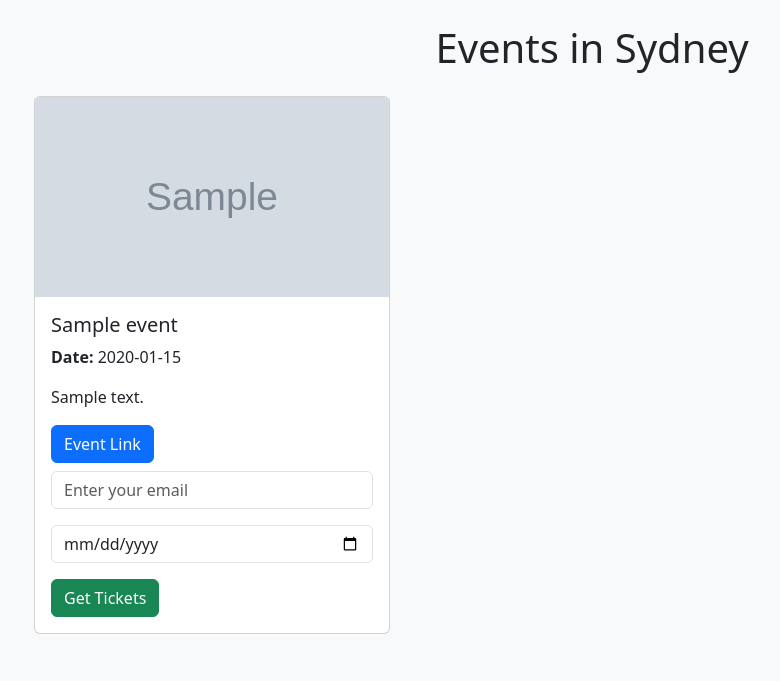
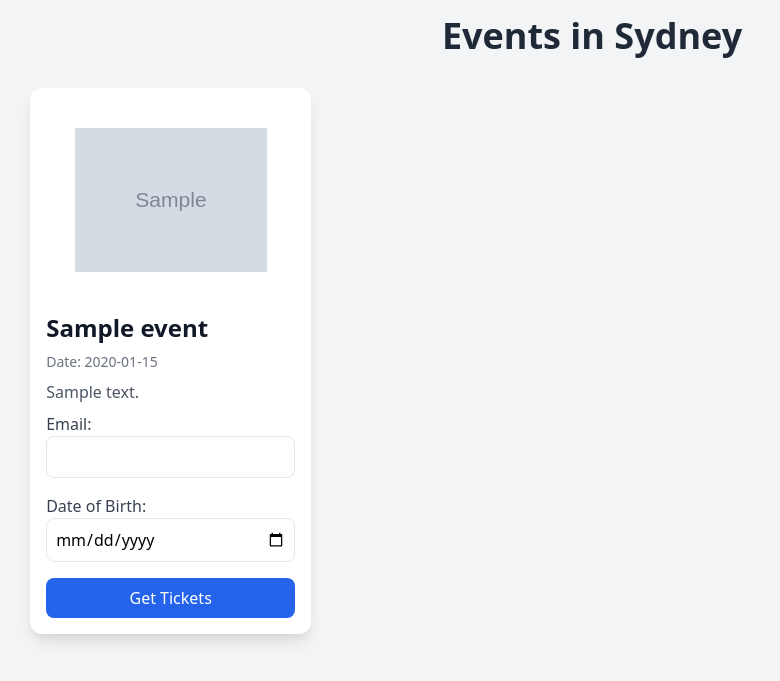
Before and after one commit to ManishGhildiyal/Assignment-, a Flask app: page / in a window 1280 px wide. Shown: the top 681 px of the page, without its empty margins (48-828 px from the left). Run offline with Flask 3, Linux system fonts and the light colour scheme; tables that the repository leaves empty hold one stand-in row (values such as "Sample post"); grey boxes marked "Sample" are stand-in pictures.

Commit message:
Update index.html

```diff
--- a/templates/index.html
+++ b/templates/index.html
@@ -4,61 +4,47 @@
     <meta charset="UTF-8">
     <meta name="viewport" content="width=device-width, initial-scale=1.0">
     <title>Events in Sydney</title>
-    <!-- Bootstrap CSS -->
-    <link href="https://cdn.jsdelivr.net/npm/bootstrap@5.3.3/dist/css/bootstrap.min.css" rel="stylesheet" integrity="sha384-QWTKZyjpPEjISv5WaRU9OFeRpok6YctnYmDr5pNlyT2bRjXh0JMhjY6hW+ALEwIH" crossorigin="anonymous">
-    <style>
-        .event-card {
-            margin-bottom: 1.5rem;
-        }
-        .card-img-top {
-            height: 200px;
-            object-fit: cover;
-        }
-        .otp-field {
-            display: none;
-        }
-    </style>
+    <link href="https://cdn.jsdelivr.net/npm/tailwindcss@2.2.19/dist/tailwind.min.css" rel="stylesheet">
 </head>
-<body class="bg-light">
-    <div class="container py-4">
-        <h1 class="text-center mb-4">Events in Sydney</h1>
+<body class="bg-gray-100 font-sans">
+    <div class="container mx-auto p-4">
+        <h1 class="text-4xl font-extrabold mb-8 text-center text-gray-800">Events in Sydney</h1>
 
         {% with messages = get_flashed_messages(with_categories=true) %}
             {% if messages %}
                 {% for category, message in messages %}
-                    <div class="alert alert-{{ 'success' if category == 'success' else 'info' if category == 'info' else 'danger' }}" role="alert">
+                    <div class="bg-{{ 'green' if category == 'success' else 'red' if category == 'error' else 'blue' }}-100 border-{{ 'green' if category == 'success' else 'red' if category == 'error' else 'blue' }}-400 text-{{ 'green' if category == 'success' else 'red' if category == 'error' else 'blue' }}-700 px-4 py-3 rounded relative mb-4" role="alert">
                         {{ message }}
                     </div>
                 {% endfor %}
             {% endif %}
         {% endwith %}
 
-        <div class="row">
+        <div class="grid grid-cols-1 sm:grid-cols-2 md:grid-cols-3 gap-4">
             {% for event in events %}
-                <div class="col-md-4">
-                    <div class="card event-card">
-                        <img src="{{ event.display_image_url }}" alt="{{ event.name }} image" class="card-img-top">
-                        <div class="card-body">
-                            <h5 class="card-title">{{ event.name }}</h5>
-                            <p class="card-text"><strong>Date:</strong> {{ event.date }}</p>
-                            <p class="card-text">{{ event.description }}</p>
-                            <a href="{{ event.url }}" class="btn btn-primary mb-2">Event Link</a>
-                            <form action="{{ url_for('get_tickets') }}" method="POST" class="ticket-form">
+                <div class="bg-white rounded-xl shadow-lg p-4 hover:shadow-xl transform hover:scale-105 transition duration-300 max-w-sm mx-auto">
+                    <img src="{{ event.image_url or 'https://picsum.photos/200/200?random=' + event.id|string }}" alt="{{ event.name }}" class="w-48 h-48 object-contain rounded-lg mx-auto aspect-square">
+                    <div class="space-y-2 mt-4">
+                        <h2 class="text-2xl font-extrabold text-gray-900">{{ event.name }}</h2>
+                        <p class="text-gray-500 text-sm">Date: {{ event.date }}</p>
+                        <p class="text-gray-600">{{ event.description }}</p>
+                        <form action="{{ url_for('get_tickets') }}" method="post" class="mt-6">
                             <input type="hidden" name="url" value="{{ event.url }}">
-                                <div class="mb-3">
-                                    <input type="email" name="email" class="form-control" placeholder="Enter your email"
-                                        {% if request.args.get('ticket_id') and event.url == session.get('event_url') %}disabled{% endif %} required>
+                            <div class="mb-4">
+                                <label for="email-{{ event.id }}" class="block text-gray-700 font-medium">Email:</label>
+                                <input type="email" name="email" id="email-{{ event.id }}" class="w-full border rounded-lg p-2 focus:outline-none focus:ring-2 focus:ring-blue-500" required>
                             </div>
-                                <div class="mb-3">
-                                    <input type="date" name="dob" class="form-control"
-                                        {% if request.args.get('ticket_id') and event.url == session.get('event_url') %}disabled{% endif %} required>
+                            <div class="mb-4">
+                                <label for="dob-{{ event.id }}" class="block text-gray-700 font-medium">Date of Birth:</label>
+                                <input type="date" name="dob" id="dob-{{ event.id }}" class="w-full border rounded-lg p-2 focus:outline-none focus:ring-2 focus:ring-blue-500" required>
                             </div>
-                                <div class="mb-3 otp-field"
-                                    {% if request.args.get('ticket_id') and event.url == session.get('event_url') %}style="display: block;"{% endif %}>
-                                    <input type="text" name="otp" class="form-control" placeholder="Enter OTP"
-                                        {% if request.args.get('ticket_id') and event.url == session.get('event_url') %}required{% endif %}>
+                            {% if request.args.get('ticket_id') and event.url == session.get('event_url') %}
+                                <div class="mb-4">
+                                    <label for="otp-{{ event.id }}" class="block text-gray-700 font-medium">OTP:</label>
+                                    <input type="text" name="otp" id="otp-{{ event.id }}" class="w-full border rounded-lg p-2 focus:outline-none focus:ring-2 focus:ring-blue-500" required>
                                 </div>
-                                <button type="submit" class="btn btn-success ticket-btn">
+                            {% endif %}
+                            <button type="submit" class="w-full bg-blue-600 text-white px-4 py-2 rounded-lg hover:bg-blue-700 transition duration-200">
                                 {% if request.args.get('ticket_id') and event.url == session.get('event_url') %}
                                     Verify OTP
                                 {% else %}
@@ -68,12 +54,8 @@
                         </form>
                     </div>
                 </div>
-                </div>
             {% endfor %}
         </div>
     </div>
-
-    <!-- Bootstrap JS -->
-    <script src="https://cdn.jsdelivr.net/npm/bootstrap@5.3.3/dist/js/bootstrap.bundle.min.js" integrity="sha384-YvpcrYf0tY3lHB60NNkmXc5s9fDVZLESaAA55NDzOxhy9GkcIdslK1eN7N6jIeHz" crossorigin="anonymous"></script>
 </body>
 </html>
```
Lines whose indentation alone changed are shown as unchanged.
